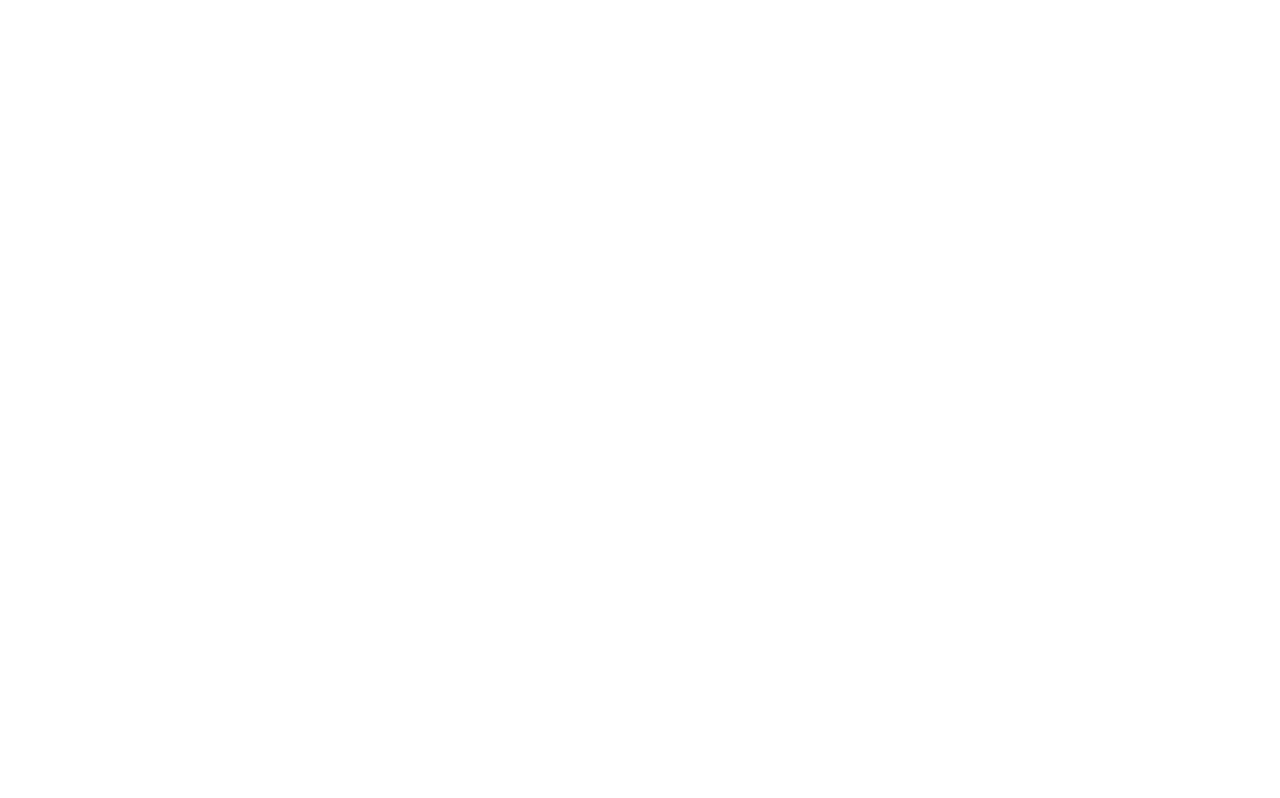
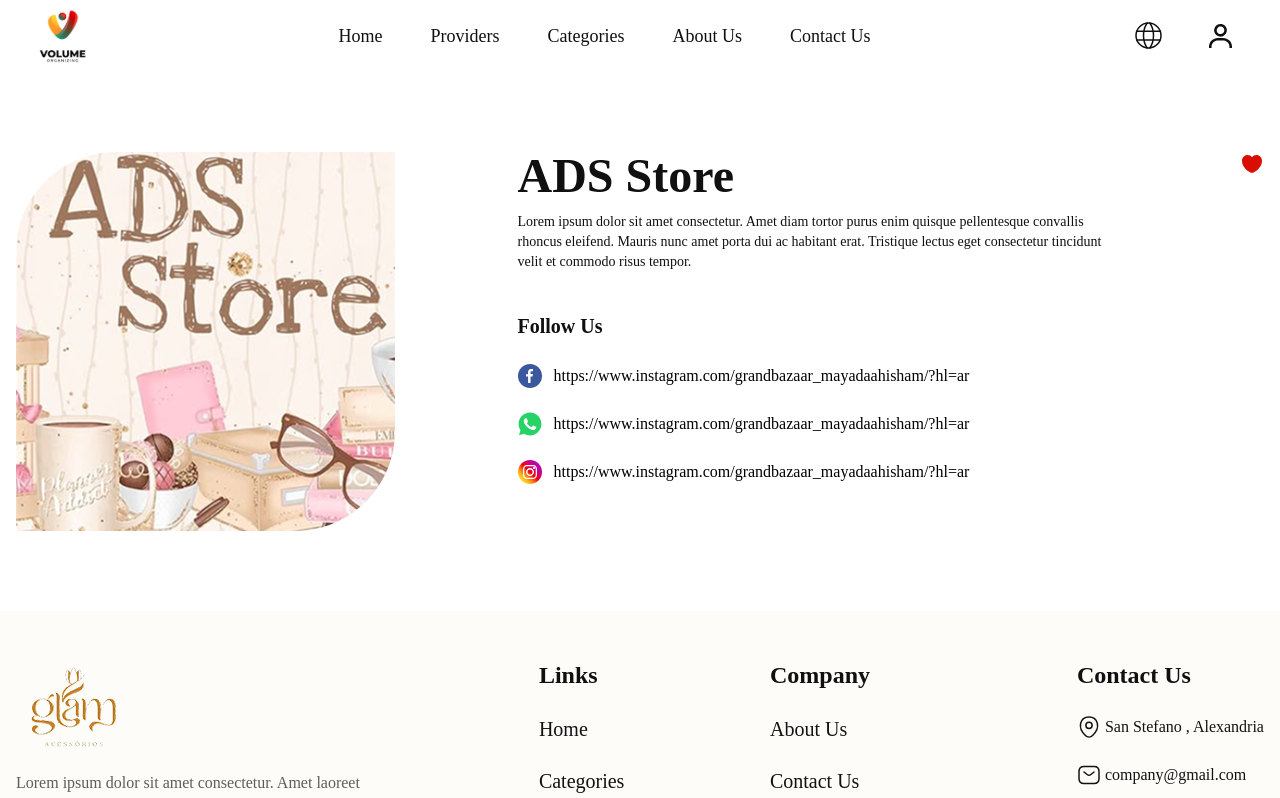
Before and after one commit to AQuadic/bazar_react, a React (Vite) app: page /store in a window 1280 px wide. Before the commit this address had no page. Shown: the top 798 px of the page. Built offline with nearby package versions, Linux system fonts and the light colour scheme.

Commit message:
Store page - details section

```diff
--- a/src/App.jsx
+++ b/src/App.jsx
@@ -7,6 +7,7 @@ import SignIn from "./pages/SignIn";
 import SignUp from "./pages/SignUp";
 import ForgetPassword from "./pages/ForgetPassword";
 import ResetPassword from "./pages/ResetPassword";
+import Store from "./pages/Store";
 
 function App() {
   return (
@@ -20,6 +21,7 @@ function App() {
           <Route path="signup" element={<SignUp />} />
           <Route path="forgetPassword" element={<ForgetPassword />} />
           <Route path="resetPassword" element={<ResetPassword />} />
+          <Route path="store" element={<Store />} />
         </Route>
 
       </Routes>
--- /dev/null
+++ b/src/components/icons/store/RedHeart.jsx
@@ -0,0 +1,9 @@
+const RedHeart = () => {
+    return (
+        <svg width="24" height="24" viewBox="0 0 24 24" fill="none" xmlns="http://www.w3.org/2000/svg">
+            <path d="M16.44 3.10001C14.63 3.10001 13.01 3.98001 12 5.33001C10.99 3.98001 9.37 3.10001 7.56 3.10001C4.49 3.10001 2 5.60001 2 8.69001C2 9.88 2.19 10.98 2.52 12C4.1 17 8.97 19.99 11.38 20.81C11.72 20.93 12.28 20.93 12.62 20.81C15.03 19.99 19.9 17 21.48 12C21.81 10.98 22 9.88 22 8.69001C22 5.60001 19.51 3.10001 16.44 3.10001Z" fill="#DA0E00" />
+        </svg>
+    )
+}
+
+export default RedHeart
--- /dev/null
+++ b/src/components/store/StoreDetails.jsx
@@ -0,0 +1,32 @@
+import Facebook from '../icons/footer/Facebook'
+import Instagram from '../icons/footer/Instagram'
+import Whatsapp from '../icons/footer/Whatsapp'
+import RedHeart from '../icons/store/RedHeart'
+import storeImg from '/images/store/StoreImg.png'
+const StoreDetails = () => {
+    return (
+        <section className='flex lg:flex-row flex-col items-center lg:items-start justify-between'>
+            <img src={storeImg} alt="Store Image" />
+            <div className='mt-8 lg:mt-0'>
+                <h2 className='text-[#101010] text-5xl font-semibold'>ADS Store</h2>
+                <p className='xl:w-[600px] w-[500px] text-[#101010] text-sm font-medium mt-3'>Lorem ipsum dolor sit amet consectetur. Amet diam tortor purus enim quisque pellentesque convallis rhoncus eleifend. Mauris nunc amet porta dui ac habitant erat. Tristique lectus eget consectetur tincidunt velit et commodo risus tempor.</p>
+                <p className='text-[#101010] text-xl font-semibold mt-10'>Follow Us</p>
+                <div className='flex  items-center gap-3 mt-6'>
+                    <Facebook />
+                    <p className='text-[#000000] text-base font-medium'>https://www.instagram.com/grandbazaar_mayadaahisham/?hl=ar</p>
+                </div>
+                <div className='flex  items-center gap-3 mt-6'>
+                    <Whatsapp />
+                    <p className='text-[#000000] text-base font-medium'>https://www.instagram.com/grandbazaar_mayadaahisham/?hl=ar</p>
+                </div>
+                <div className='flex  items-center gap-3 mt-6'>
+                    <Instagram />
+                    <p className='text-[#000000] text-base font-medium'>https://www.instagram.com/grandbazaar_mayadaahisham/?hl=ar</p>
+                </div>
+            </div>
+            <RedHeart />
+        </section>
+    )
+}
+
+export default StoreDetails
--- /dev/null
+++ b/src/pages/Store.jsx
@@ -0,0 +1,11 @@
+import StoreDetails from "@/components/store/StoreDetails"
+
+const Store = () => {
+    return (
+        <div className="container mt-20">
+            <StoreDetails />
+        </div>
+    )
+}
+
+export default Store
```
Also changed, not shown: public/images/store/StoreImg.png (added).
